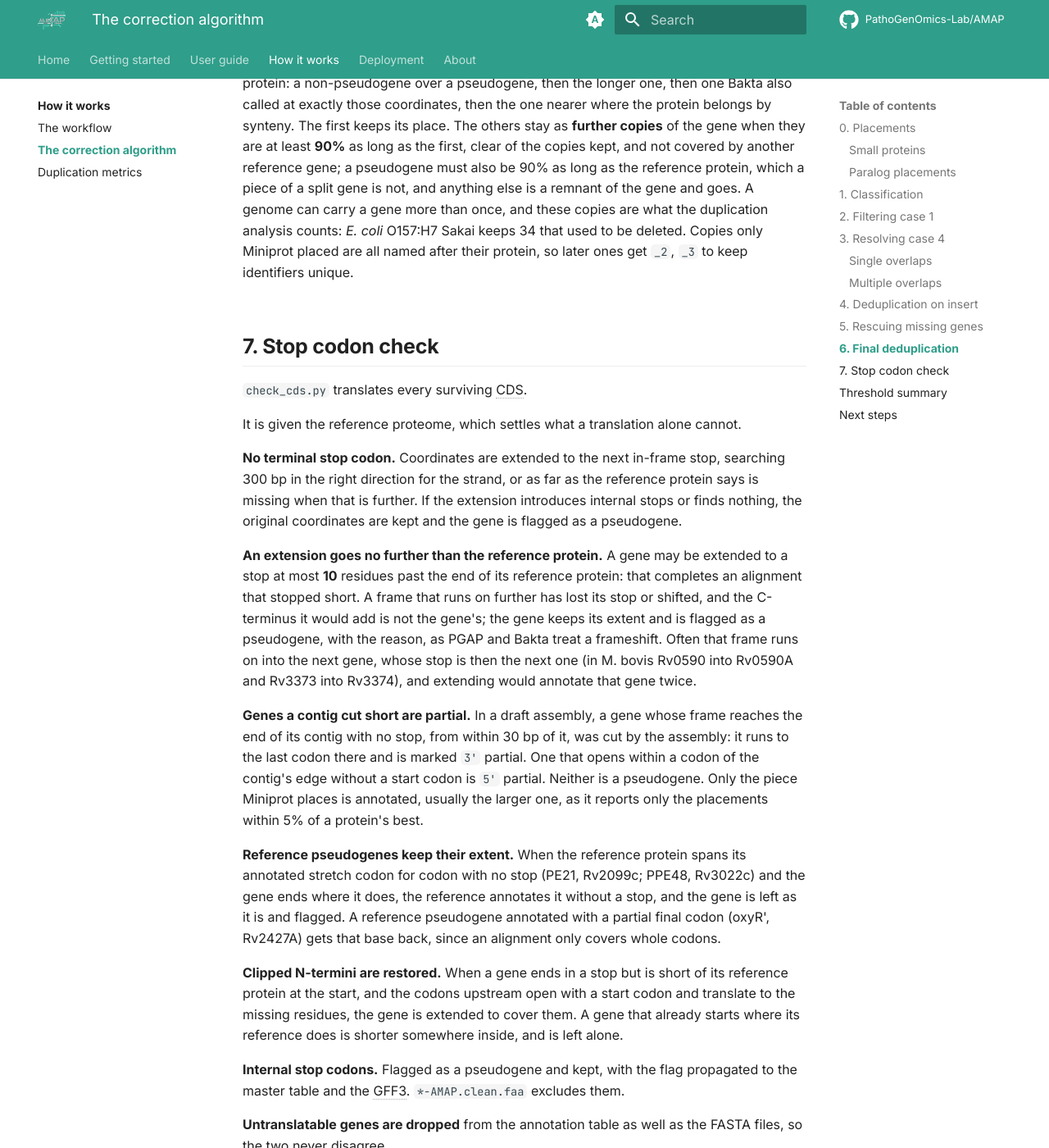
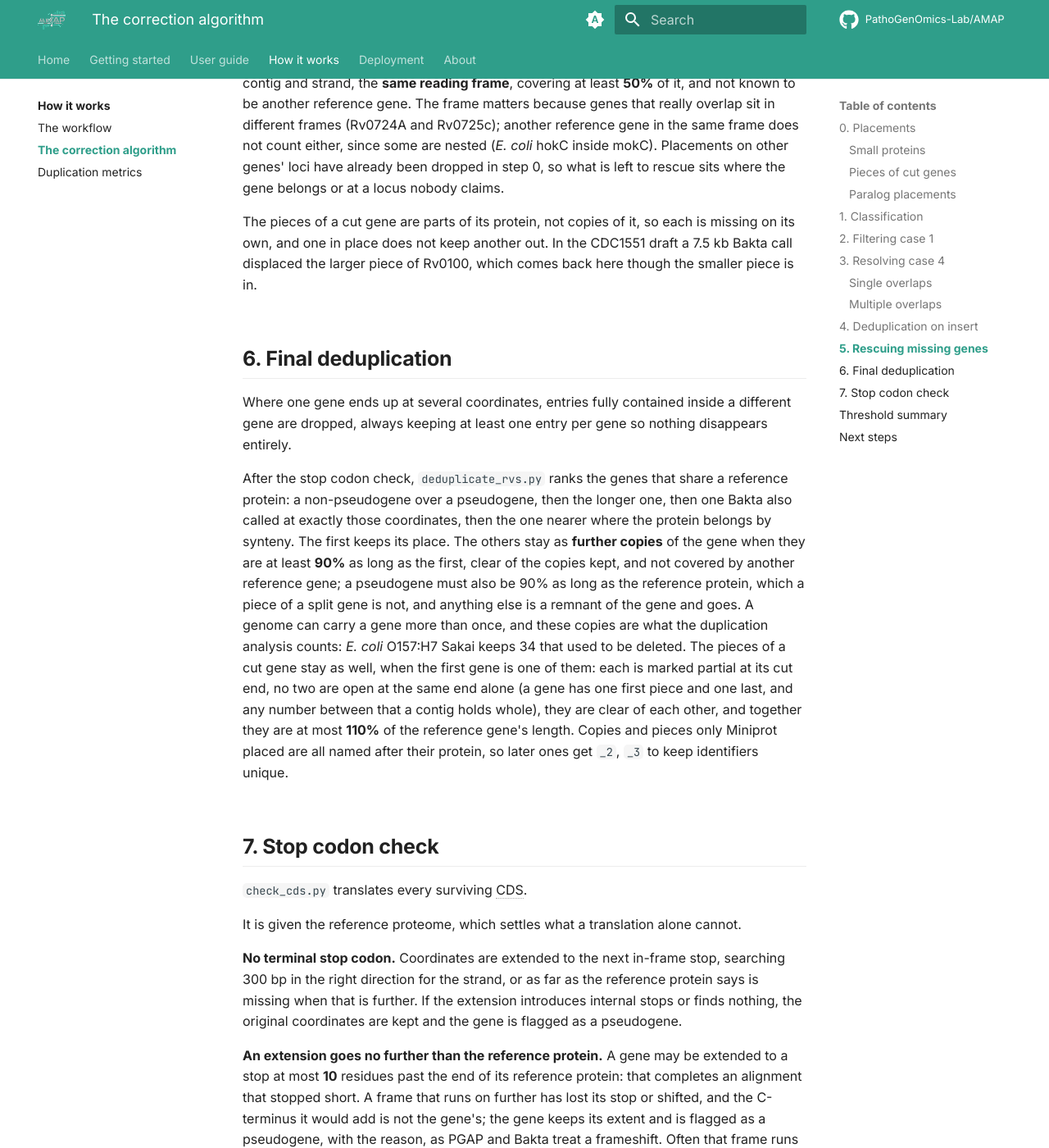
Before and after one commit to PathoGenOmics-Lab/AMAP, an MkDocs documentation site: the page built from docs/how-it-works/correction-algorithm.md, in a window 1280 px wide and 1400 px high, scrolled down 4282 px. Shown: the whole window at 82% size. Built offline with MkDocs 1.6.1 and Material for MkDocs 9.7.7, drawn with Linux system fonts in a browser that asks for light colours; comment, search, counter and statistics services are not loaded; some of the changed text lies outside the part shown.

Commit message:
Document the pieces of cut genes
The correction algorithm, the workflow and the outputs pages describe the second miniprot pass and how the pieces are kept, and the benchmark's expected results give 47 of 50 pieces. The changelog finishes the partial-genes entry, which stopped mid-sentence.

```diff
--- a/docs/how-it-works/correction-algorithm.md
+++ b/docs/how-it-works/correction-algorithm.md
@@ -28,6 +28,23 @@
 preceded by a start codon and followed by a stop, and each exact copy found
 where Miniprot did not already place the protein becomes a complete placement.
 Proteins shorter than 8 residues are not searched.
+
+### Pieces of cut genes
+
+A draft assembly cuts the genes its contig breaks run through. Miniprot reports
+only the placements within 5% of a protein's best, so it places the larger
+piece of such a gene and not the smaller one at the end of another contig: in
+CDC1551 cut into 40 contigs, none of the 25 smaller pieces was annotated. A
+placement was cut by its contig when it lacks residues at one end of its
+protein, ends within **30 bp** of the contig's edge on that side, and those
+residues would not fit in the bases left. What it lacks, if **8** residues or
+more, is aligned again as a protein of its own, and its best placement is the
+piece at the other contig end; this pass runs with `-L 10 -n 2`, so that
+Miniprot indexes and chains the short reading frames an edge leaves. A
+placement of that protein which runs off a contig edge on the side of the cut,
+within 30 bp, is a piece of the gene and becomes a placement of the gene's
+protein. In the CDC1551 draft that places 22 of the 25 smaller pieces; the
+other three are five or six codons long.
 
 ### Paralog placements
 
@@ -160,6 +177,11 @@
 other genes' loci have already been dropped in step 0, so what is left to rescue
 sits where the gene belongs or at a locus nobody claims.
 
+The pieces of a cut gene are parts of its protein, not copies of it, so each is
+missing on its own, and one in place does not keep another out. In the CDC1551
+draft a 7.5 kb Bakta call displaced the larger piece of Rv0100, which comes back
+here though the smaller piece is in.
+
 ## 6. Final deduplication
 
 Where one gene ends up at several coordinates, entries fully contained inside a
@@ -175,9 +197,13 @@
 pseudogene must also be 90% as long as the reference protein, which a piece of
 a split gene is not, and anything else is a remnant of the gene and goes. A genome can carry a gene more
 than once, and these copies are what the duplication analysis counts: *E. coli*
-O157:H7 Sakai keeps 34 that used to be deleted. Copies only Miniprot placed are
-all named after their protein, so later ones get `_2`, `_3` to keep identifiers
-unique.
+O157:H7 Sakai keeps 34 that used to be deleted. The pieces of a cut gene stay
+as well, when the first gene is one of them: each is marked partial at its cut
+end, no two are open at the same end alone (a gene has one first piece and one
+last, and any number between that a contig holds whole), they are clear of each
+other, and together they are at most **110%** of the reference gene's length.
+Copies and pieces only Miniprot placed are all named after their protein, so
+later ones get `_2`, `_3` to keep identifiers unique.
 
 ## 7. Stop codon check
 
@@ -205,9 +231,11 @@
 frame reaches the end of its contig with no stop, from within 30 bp of it, was
 cut by the assembly: it runs to the last codon there and is marked `3'`
 partial. One that opens within a codon of the contig's edge without a start
-codon is `5'` partial. Neither is a pseudogene. Only the piece Miniprot places
-is annotated, usually the larger one, as it reports only the placements within
-5% of a protein's best.
+codon is `5'` partial, and so is one that opens there with a codon that can
+start a gene but whose protein begins inside its reference protein: a cut
+leaves whatever codon it falls before at the edge, and one in six codons inside
+H37Rv genes is one a gene can start with. Neither is a pseudogene. Each piece
+of a cut gene is annotated this way, under the gene's name.
 
 **Reference pseudogenes keep their extent.** When the reference protein spans
 its annotated stretch codon for codon with no stop (PE21, Rv2099c; PPE48,
@@ -251,9 +279,12 @@
 | Proteins placed once, each side, for the local offset | paralog placements | 5 |
 | Cover to claim another protein's placement | paralog placements | 50% |
 | Shortest protein looked for exactly | small proteins | 8 residues |
+| Distance from a contig's edge for a placement, or a piece, to be cut there | pieces of cut genes | 30 bp |
+| Shortest part of a protein looked for at the other contig ends | pieces of cut genes | 8 residues |
 | Cover for a gene to account for a placement | rescuing missing genes | 50% |
 | Length of a further copy, next to the first | final deduplication | 90% |
 | Cover by another reference gene that rules a copy out | final deduplication | 50% |
+| Length of a gene's pieces together, next to the reference gene | final deduplication | 110% |
 | Stop codon search | quality control | 300 bp, or what the reference protein is missing |
 | Residues an extension may run past the end of the reference protein | quality control | 10 |
 | Distance from a contig end within which a gene counts as cut | quality control | 30 bp at the 3' end, a codon at the 5' end |
```
Also changed, not shown: CHANGELOG.md (+3 -2 lines), docs/how-it-works/workflow.md (+6 -0 lines), docs/index.md (+1 -1 lines), docs/user-guide/outputs.md (+3 -1 lines), 1 other file.
